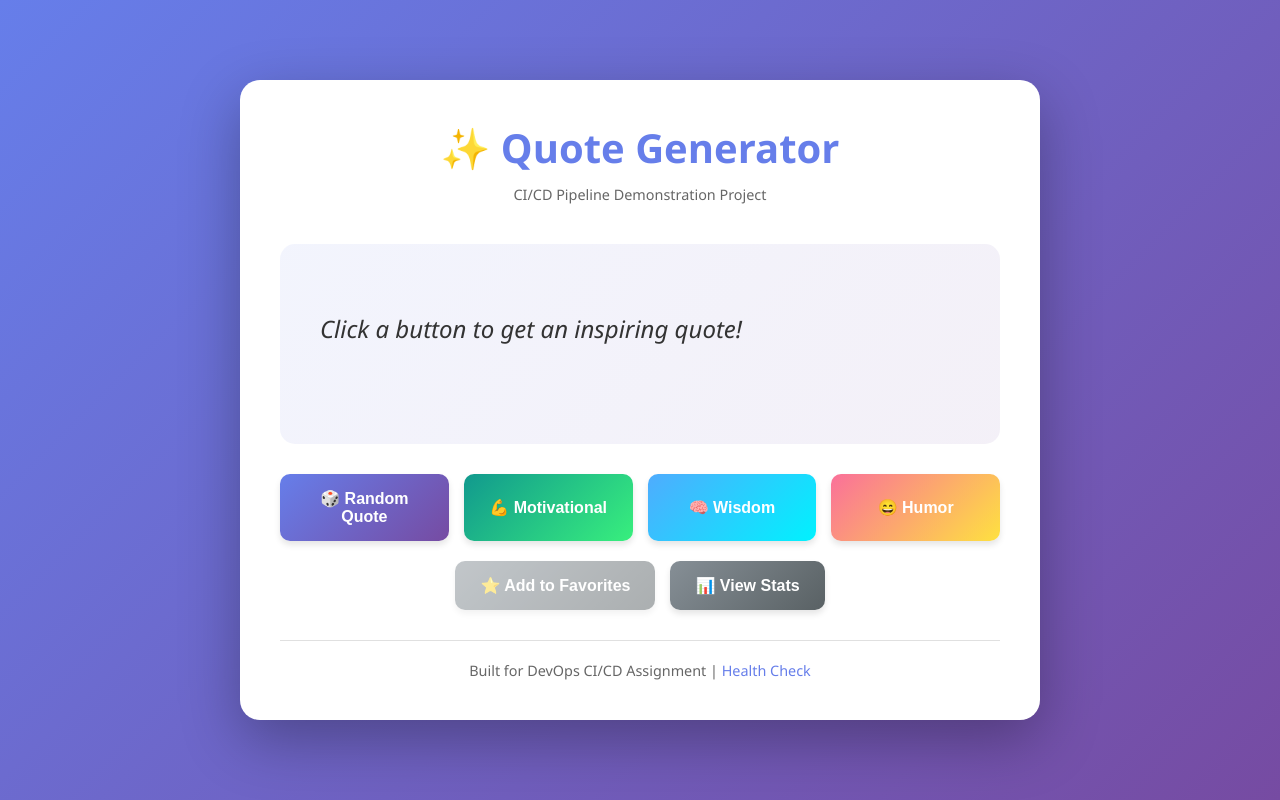
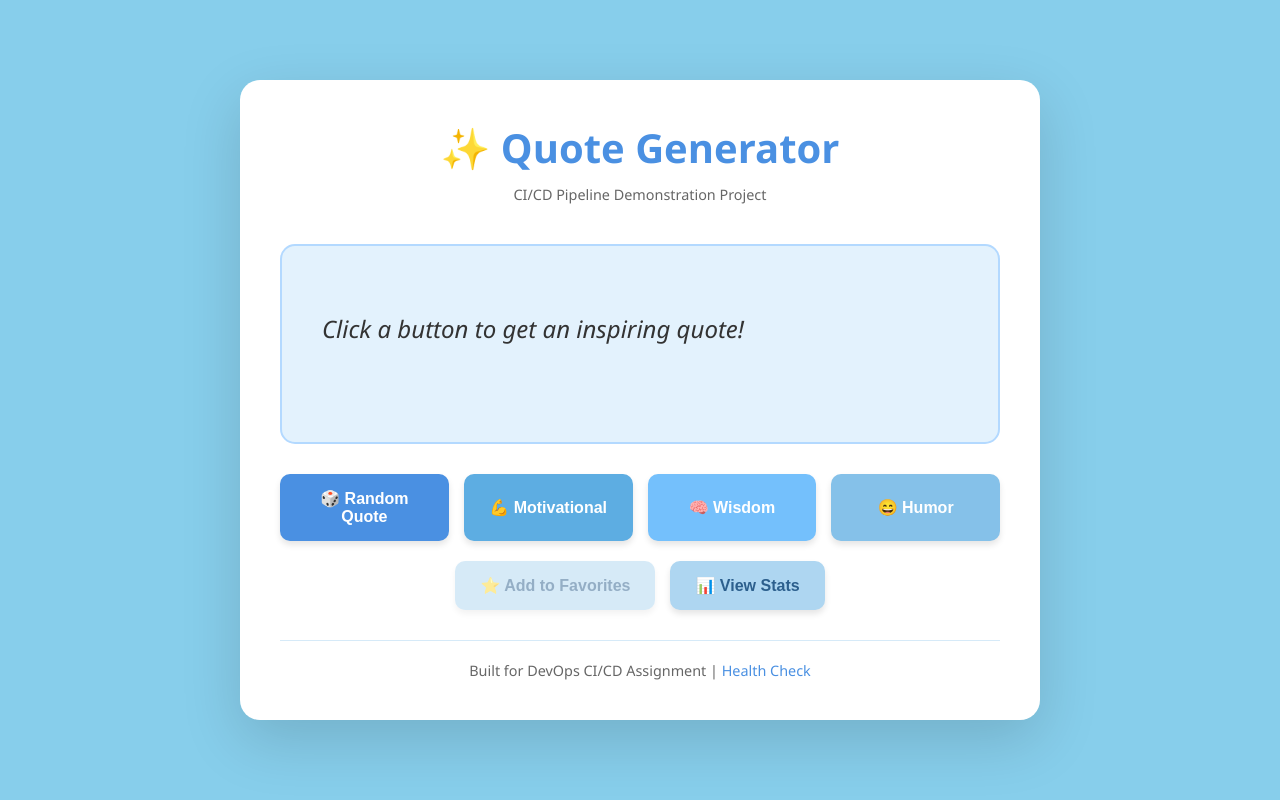
Before and after one commit to Arno-ATU/L00188491-ATU-DevOps-Full-Pipeline, a plain HTML site: page static/index.html in a window 1280 px wide. Drawn offline with Linux system fonts and the light colour scheme; no server answers.

Commit message:
Change styling to blue and white theme

```diff
--- a/static/style.css
+++ b/static/style.css
@@ -6,7 +6,7 @@
 
 body {
     font-family: 'Segoe UI', Tahoma, Geneva, Verdana, sans-serif;
-    background: linear-gradient(135deg, #667eea 0%, #764ba2 100%);
+    background: #87CEEB; /* Sky blue */
     min-height: 100vh;
     display: flex;
     justify-content: center;
@@ -17,7 +17,7 @@ body {
 .container {
     background: white;
     border-radius: 20px;
-    box-shadow: 0 20px 60px rgba(0, 0, 0, 0.3);
+    box-shadow: 0 20px 60px rgba(0, 0, 0, 0.15);
     padding: 40px;
     max-width: 800px;
     width: 100%;
@@ -29,7 +29,7 @@ header {
 }
 
 h1 {
-    color: #667eea;
+    color: #4A90E2; /* Bright sky blue */
     font-size: 2.5rem;
     margin-bottom: 10px;
 }
@@ -40,7 +40,7 @@ h1 {
 }
 
 .quote-display {
-    background: linear-gradient(135deg, #667eea15 0%, #764ba215 100%);
+    background: #E3F2FD; /* Light sky blue */
     border-radius: 15px;
     padding: 40px;
     margin-bottom: 30px;
@@ -48,6 +48,7 @@ h1 {
     display: flex;
     flex-direction: column;
     justify-content: center;
+    border: 2px solid #B3D9FF;
 }
 
 .quote-text {
@@ -60,7 +61,7 @@ h1 {
 
 .quote-author {
     font-size: 1.1rem;
-    color: #667eea;
+    color: #4A90E2; /* Sky blue */
     font-weight: 600;
     margin-bottom: 10px;
 }
@@ -100,6 +101,7 @@ h1 {
 .btn:hover {
     transform: translateY(-2px);
     box-shadow: 0 6px 12px rgba(0, 0, 0, 0.15);
+    filter: brightness(1.1);
 }
 
 .btn:active {
@@ -112,45 +114,46 @@ h1 {
 }
 
 .btn-primary {
-    background: linear-gradient(135deg, #667eea 0%, #764ba2 100%);
+    background: #4A90E2; /* Sky blue */
     color: white;
 }
 
 .btn-success {
-    background: linear-gradient(135deg, #11998e 0%, #38ef7d 100%);
+    background: #5DADE2; /* Lighter sky blue */
     color: white;
 }
 
 .btn-info {
-    background: linear-gradient(135deg, #4facfe 0%, #00f2fe 100%);
+    background: #74C0FC; /* Candy blue */
     color: white;
 }
 
 .btn-warning {
-    background: linear-gradient(135deg, #fa709a 0%, #fee140 100%);
+    background: #85C1E9; /* Soft blue */
     color: white;
 }
 
 .btn-secondary {
-    background: linear-gradient(135deg, #868f96 0%, #596164 100%);
-    color: white;
+    background: #AED6F1; /* Very light blue */
+    color: #2C5F8D; /* Dark blue text */
 }
 
 .stats-panel {
-    background: #f8f9fa;
+    background: #F0F8FF; /* Alice blue (very light) */
     border-radius: 15px;
     padding: 30px;
     margin-top: 20px;
+    border: 1px solid #D6EAF8;
 }
 
 .stats-panel h2 {
-    color: #667eea;
+    color: #4A90E2;
     margin-bottom: 20px;
 }
 
 .stat-item {
     padding: 10px 0;
-    border-bottom: 1px solid #e0e0e0;
+    border-bottom: 1px solid #D6EAF8;
 }
 
 .stat-item:last-child {
@@ -165,13 +168,13 @@ footer {
     text-align: center;
     margin-top: 30px;
     padding-top: 20px;
-    border-top: 1px solid #e0e0e0;
+    border-top: 1px solid #D6EAF8;
     color: #666;
     font-size: 0.9rem;
 }
 
 footer a {
-    color: #667eea;
+    color: #4A90E2;
     text-decoration: none;
 }
 
@@ -192,11 +195,11 @@ footer a:hover {
 }
 
 .notification.success {
-    background: linear-gradient(135deg, #11998e 0%, #38ef7d 100%);
+    background: #52BE80; /* Green for success */
 }
 
 .notification.error {
-    background: linear-gradient(135deg, #eb3349 0%, #f45c43 100%);
+    background: #E74C3C; /* Red for error */
 }
 
 @keyframes slideIn {
```
